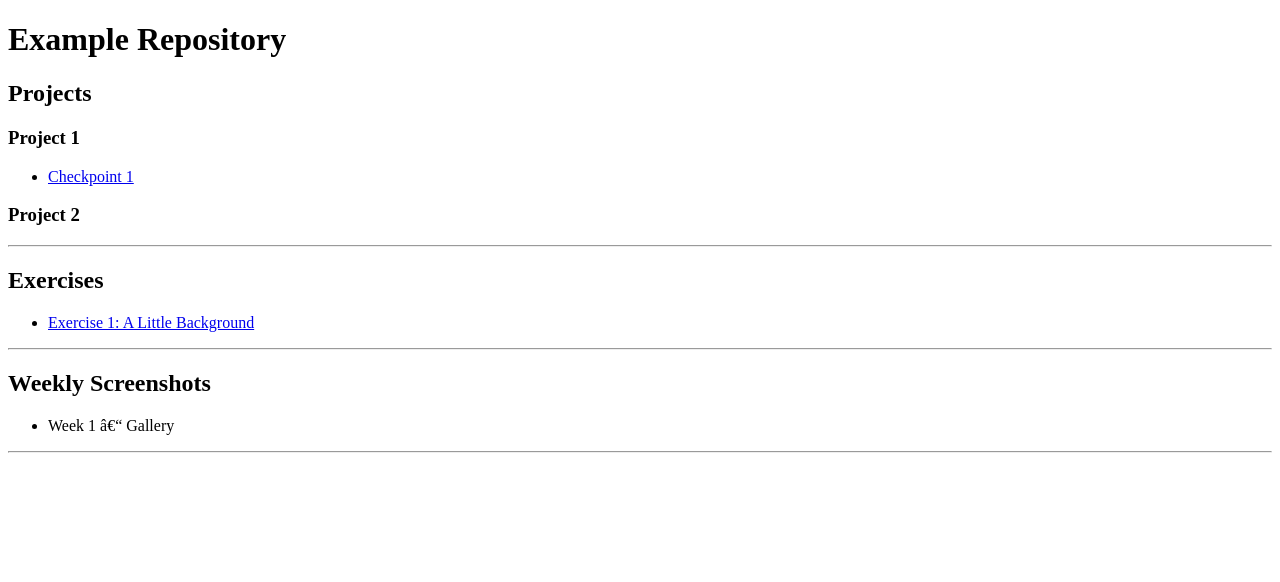
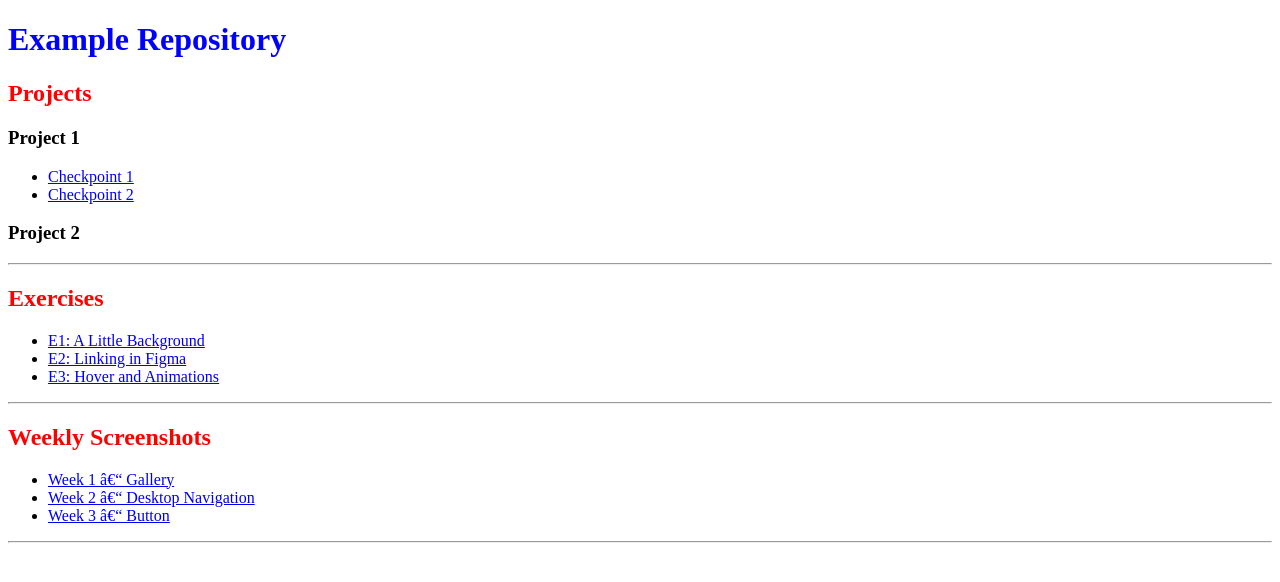
Before and after one commit to mmcdermott18/avt415-fa24, a plain HTML site: page index.html in a window 1280 px wide. Drawn offline with Linux system fonts and the light colour scheme.

Commit message:
home edits

```diff
--- /dev/null
+++ b/css/main.css
@@ -0,0 +1,8 @@
+h1 {
+	color: blue;
+	font-weight: bold;
+}
+/*this is a comment in css*/
+h2 {
+	color: red;
+}
--- a/index.html
+++ b/index.html
@@ -4,24 +4,31 @@
 	 <meta charset=”utf-8”>
 	 <meta name="viewport" content="width=device-width, initial-scale=1">
 	 <title>Example Repository</title>
+	 <link rel="stylesheet" type="text/css" href="css/main.css">
 	</head>
 	<body>
+		<!-- this is a html comment -->
 		<h1>Example Repository</h1>
 		<h2>Projects</h2>
 		<h3>Project 1</h3>
 		<ul>
 			<li><a href="p1c1/index.html">Checkpoint 1</a></li>
+			<li><a href="#">Checkpoint 2</a></li>
 		</ul>
 		<h3>Project 2</h3>
 		<hr>
 		<h2>Exercises</h2>
 		<ul>
-			<li><a href="https://www.figma.com/design/Ghsx90G2rlLsUeSsm6trnq/Exercise-1-MM?node-id=0-1&t=Yj8294o5zMH4k9dw-1">Exercise 1: A Little Background</a></li>
+			<li><a href="https://www.figma.com/design/Ghsx90G2rlLsUeSsm6trnq/Exercise-1-MM?node-id=0-1&t=Yj8294o5zMH4k9dw-1">E1: A Little Background</a></li>
+			<li><a href="#">E2: Linking in Figma</a></li>
+			<li><a href="#">E3: Hover and Animations</a></li>
 		</ul>
 		<hr>
 		<h2>Weekly Screenshots</h2>
 		<ul>
-			<li>Week 1 – Gallery</li>
+			<li><a href="#">Week 1 – Gallery</a></li>
+			<li><a href="#">Week 2 – Desktop Navigation</a></li>
+			<li><a href="#">Week 3 – Button</a></li>
 		</ul>
 		<hr>
 	</body>
```
